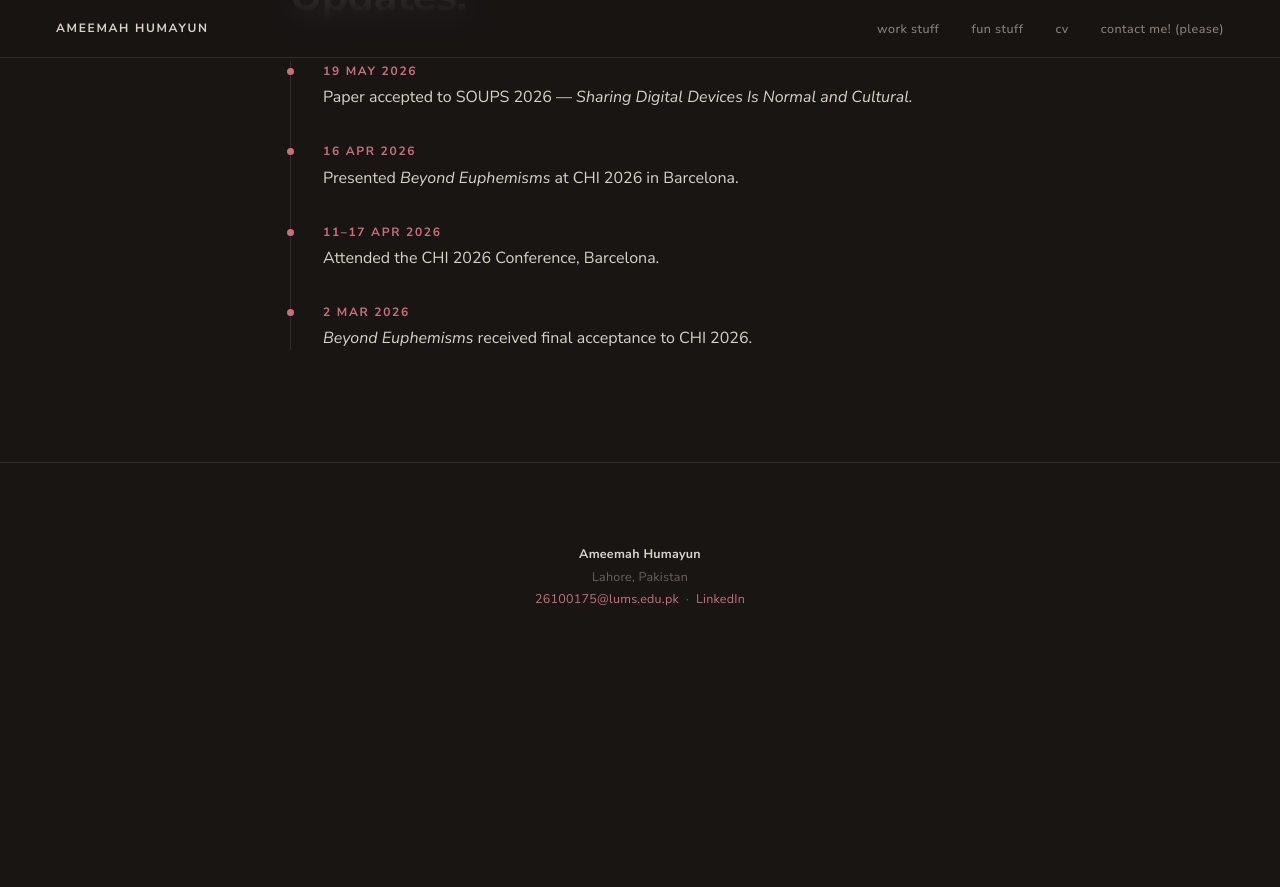
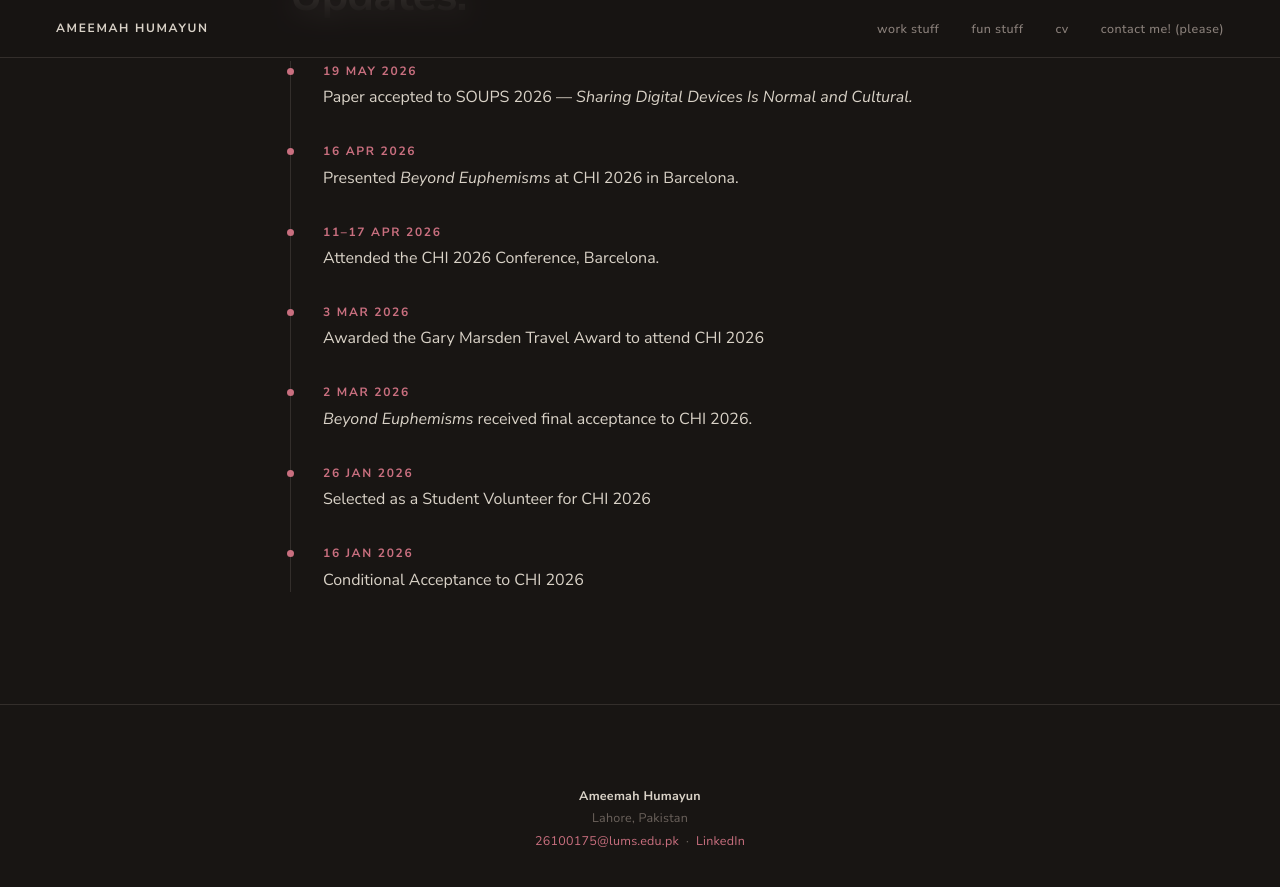
Before and after one commit to ameemahumayun/ameemahumayun.github.io, a Jekyll site: the page built from index.html, in a window 1280 px wide and 900 px high, scrolled down 763 px. Shown: the top 887 px of the window. Built offline with Jekyll 4.4.1, drawn with Linux system fonts in a browser that asks for light colours; before the commit the page ends 1422 px from its top, so only the background shows below that.

Commit message:
Update index.html

```diff
--- a/index.html
+++ b/index.html
@@ -76,8 +76,20 @@ description: Mixed-methods UX researcher working on human-centered AI for health
         <div class="timeline__text">Attended the CHI 2026 Conference, Barcelona.</div>
       </div>
       <div class="timeline__item">
+        <div class="timeline__date">3 Mar 2026</div>
+        <div class="timeline__text">Awarded the Gary Marsden Travel Award to attend CHI 2026</div>
+      </div>
+      <div class="timeline__item">
         <div class="timeline__date">2 Mar 2026</div>
         <div class="timeline__text"><em>Beyond Euphemisms</em> received final acceptance to CHI 2026.</div>
+      </div>
+       <div class="timeline__item">
+        <div class="timeline__date">26 Jan 2026</div>
+        <div class="timeline__text">Selected as a Student Volunteer for CHI 2026</div>
+      </div>
+      <div class="timeline__item">
+        <div class="timeline__date">16 Jan 2026</div>
+        <div class="timeline__text">Conditional Acceptance to CHI 2026</div>
       </div>
     </div>
   </div>
```
